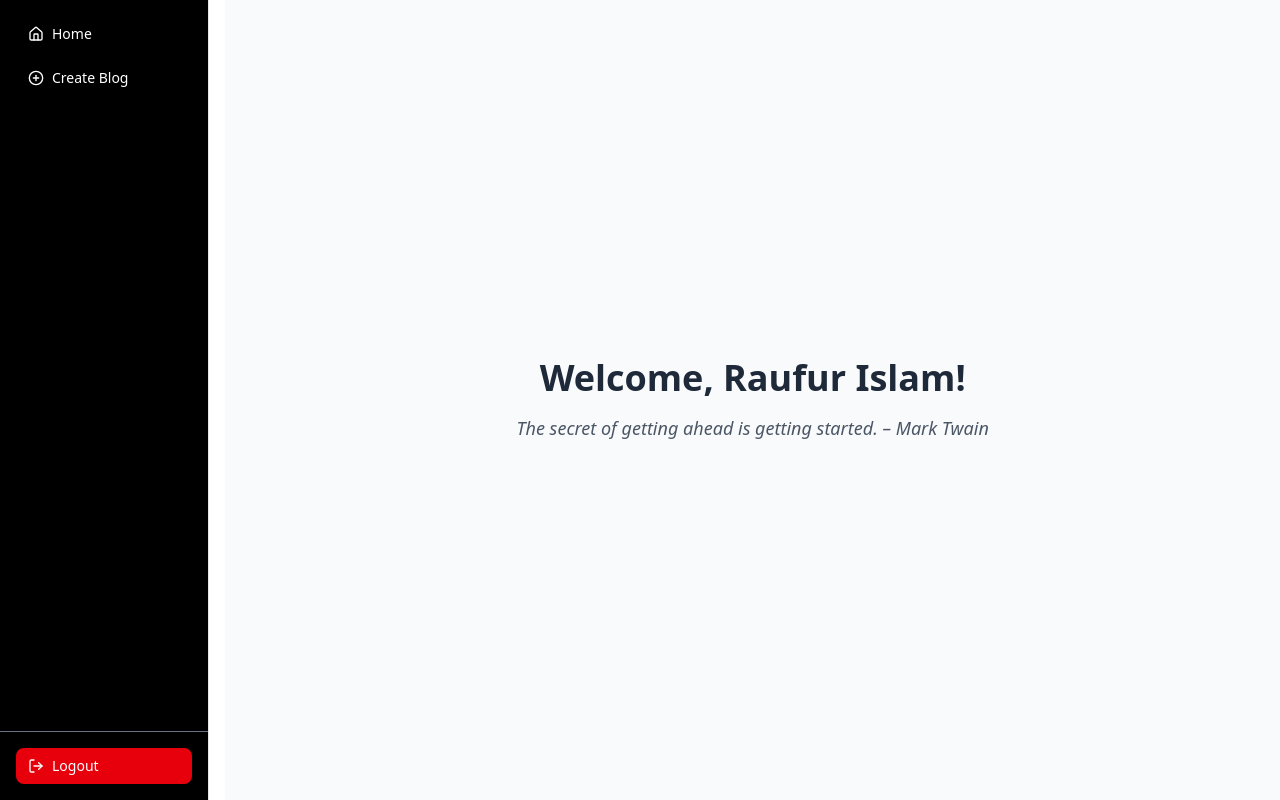
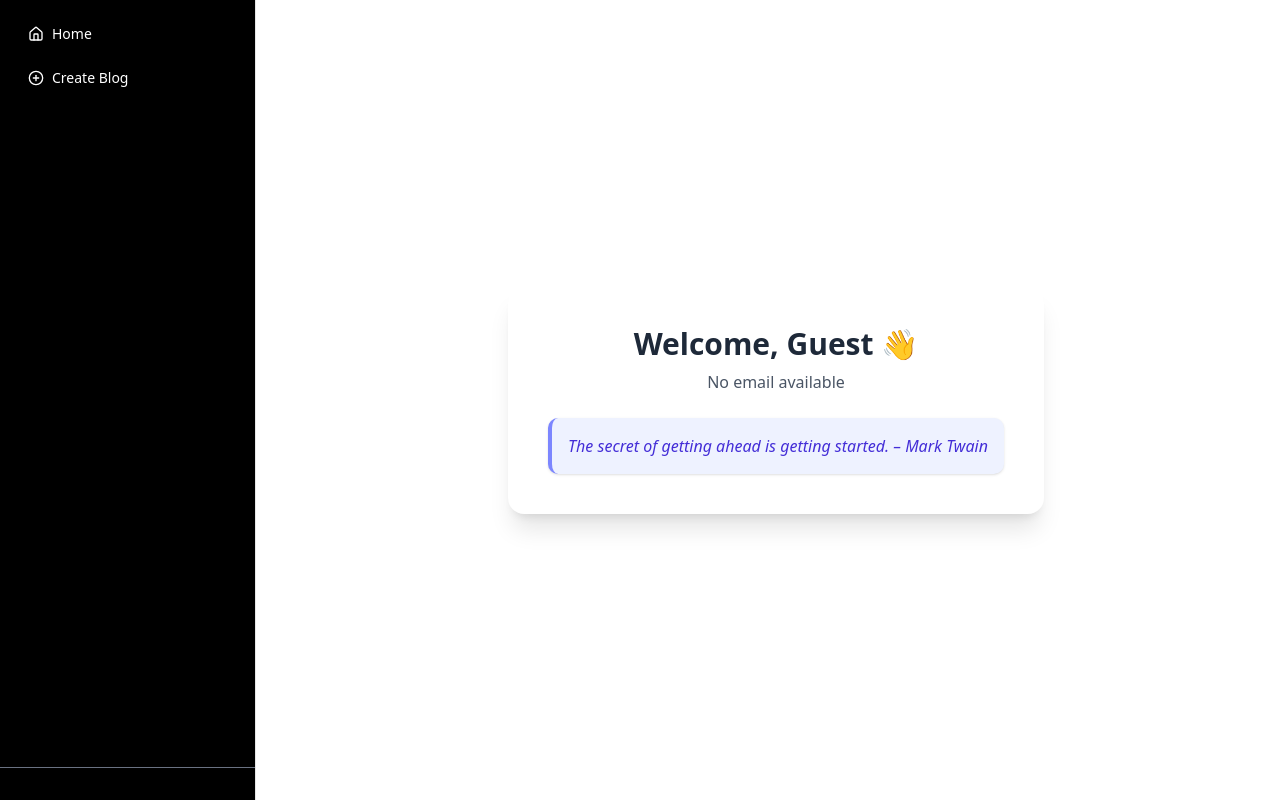
Before and after one commit to raufurislam/blog-chain-frontend, a Next.js app: page /dashboard in a window 1280 px wide. Built offline with nearby package versions, Linux system fonts and the light colour scheme; no server answers.

Commit message:
feat(auth): Enabled session acceess and secure logout

```diff
--- a/src/app/(dashboard)/dashboard/page.tsx
+++ b/src/app/(dashboard)/dashboard/page.tsx
@@ -1,13 +1,42 @@
-export default function DashboardHome() {
-  const userName = "Raufur Islam";
+// app/dashboard/page.tsx
+import Image from "next/image";
+import { getUserSession } from "@/helpers/getUserSession";
+
+export default async function DashboardHome() {
+  const session = await getUserSession();
+  console.log("Session data:", session);
+
   const quote = "The secret of getting ahead is getting started. – Mark Twain";
 
   return (
-    <div className="min-h-screen flex flex-col justify-center items-center bg-gray-50 p-6 w-full">
-      <h1 className="text-4xl font-bold text-gray-800 mb-4">
-        Welcome, {userName}!
-      </h1>
-      <p className="text-lg text-gray-600 italic text-center">{quote}</p>
+    <div className="min-h-screen mx-auto flex flex-col justify-center items-center bg-gradient-to-b p-8">
+      <div className="bg-card rounded-2xl shadow-xl p-10 w-full mx-auto text-center">
+        {/* Profile Image */}
+        {session?.user?.image && (
+          <div className="flex justify-center mb-6">
+            <Image
+              src={session.user.image}
+              alt={session.user.name ?? "User avatar"}
+              width={100}
+              height={100}
+              className="rounded-full border-4 border-indigo-200 shadow-md"
+            />
+          </div>
+        )}
+
+        {/* User Info */}
+        <h1 className="text-3xl font-bold text-gray-800 mb-2">
+          Welcome, {session?.user?.name ?? "Guest"} 👋
+        </h1>
+        <p className="text-gray-600 mb-6">
+          {session?.user?.email ?? "No email available"}
+        </p>
+
+        {/* Quote */}
+        <blockquote className="italic text-indigo-700 bg-indigo-50 rounded-lg p-4 border-l-4 border-indigo-400 shadow-sm">
+          {quote}
+        </blockquote>
+      </div>
     </div>
   );
 }
--- a/src/app/layout.tsx
+++ b/src/app/layout.tsx
@@ -1,6 +1,7 @@
 import type { Metadata } from "next";
 import { Geist, Geist_Mono } from "next/font/google";
 import "./globals.css";
+import AuthProvider from "@/providers/AuthProvider";
 
 const geistSans = Geist({
   variable: "--font-geist-sans",
@@ -27,7 +28,7 @@ export default function RootLayout({
       <body
         className={`${geistSans.variable} ${geistMono.variable} antialiased`}
       >
-        {children}
+        <AuthProvider>{children}</AuthProvider>
       </body>
     </html>
   );
--- a/src/components/shared/Sidebar.tsx
+++ b/src/components/shared/Sidebar.tsx
@@ -3,8 +3,11 @@
 import Link from "next/link";
 import { Button } from "@/components/ui/button";
 import { Home, PlusCircle, LogOut } from "lucide-react";
+import { signOut, useSession } from "next-auth/react";
 
 export default function Sidebar() {
+  const session = useSession();
+  console.log(session);
   return (
     <aside className="flex h-screen w-64 flex-col border-r bg-black text-white">
       {/* Top navigation */}
@@ -28,16 +31,16 @@ export default function Sidebar() {
 
       {/* Bottom action */}
       <div className="p-4 border-t border-gray-500">
+        {session.status === "authenticated" && (
           <Button
             variant="destructive"
             className="w-full justify-start gap-2 cursor-pointer"
-          onClick={() => {
-            console.log("Logout clicked");
-          }}
+            onClick={() => signOut()}
           >
             <LogOut className="h-4 w-4" />
             Logout
           </Button>
+        )}
       </div>
     </aside>
   );
--- a/src/helpers/authOptions.ts
+++ b/src/helpers/authOptions.ts
@@ -7,4 +7,5 @@ export const authOptions = {
       clientSecret: process.env.GOOGLE_CLIENT_SECRET as string,
     }),
   ],
+  secret: process.env.AUTH_SECRET,
 };
--- /dev/null
+++ b/src/helpers/getUserSession.ts
@@ -0,0 +1,4 @@
+import { getServerSession } from "next-auth";
+import { authOptions } from "./authOptions";
+
+export const getUserSession = async () => await getServerSession(authOptions);
--- /dev/null
+++ b/src/providers/AuthProvider.tsx
@@ -0,0 +1,10 @@
+"use client";
+import { SessionProvider } from "next-auth/react";
+
+export default function AuthProvider({
+  children,
+}: {
+  children: React.ReactNode;
+}) {
+  return <SessionProvider>{children} </SessionProvider>;
+}
```
Lines whose indentation alone changed are shown as unchanged.
